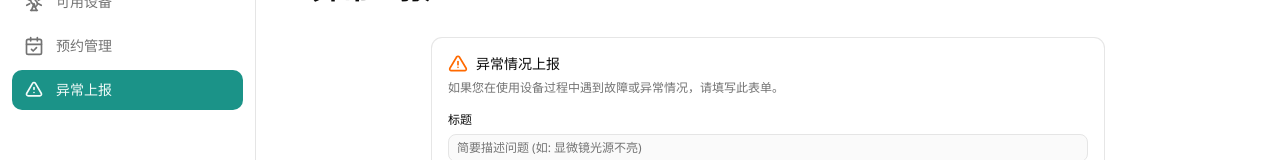
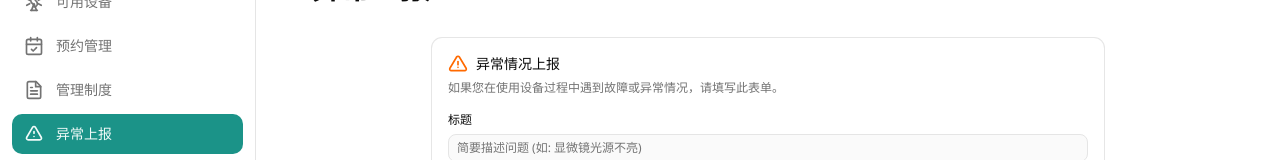
Before and after one commit to jiwangyihao/lab_system, a Next.js app: page /dashboard/monitoring/report in a window 1280 px wide. Shown: the part 142-302 px from the top of the page. Built offline with nearby package versions, Linux system fonts and the light colour scheme; no server answers; the database is empty; sample sign-in values are in the browser's storage.

Commit message:
fix(sidebar): 修复导航和添加新链接
- 移除重复的员工管理导航项，修复 key 重复错误
- 添加管理制度导航链接 (所有角色可见)
- 保持导航结构整洁有序

```diff
--- a/components/layout/sidebar.tsx
+++ b/components/layout/sidebar.tsx
@@ -91,6 +91,28 @@ const navItems: NavItem[] = [
         <rect width="18" height="18" x="3" y="4" rx="2" />
         <path d="M3 10h18" />
         <path d="m9 16 2 2 4-4" />
+      </svg>
+    ),
+  },
+  {
+    title: "管理制度",
+    href: "/dashboard/regulations",
+    icon: (
+      <svg
+        xmlns="http://www.w3.org/2000/svg"
+        viewBox="0 0 24 24"
+        fill="none"
+        stroke="currentColor"
+        strokeWidth="2"
+        strokeLinecap="round"
+        strokeLinejoin="round"
+        className="w-5 h-5"
+      >
+        <path d="M14.5 2H6a2 2 0 0 0-2 2v16a2 2 0 0 0 2 2h12a2 2 0 0 0 2-2V7.5L14.5 2z" />
+        <polyline points="14 2 14 8 20 8" />
+        <line x1="16" y1="13" x2="8" y2="13" />
+        <line x1="16" y1="17" x2="8" y2="17" />
+        <line x1="10" y1="9" x2="8" y2="9" />
       </svg>
     ),
   },
@@ -212,8 +234,8 @@ const navItems: NavItem[] = [
     roles: ["ADMIN", "HEAD", "TEACHER"],
   },
   {
-    title: "用户管理",
-    href: "/dashboard/users",
+    title: "员工管理",
+    href: "/dashboard/admin/staff",
     icon: (
       <svg
         xmlns="http://www.w3.org/2000/svg"
@@ -231,7 +253,7 @@ const navItems: NavItem[] = [
         <path d="M16 3.13a4 4 0 0 1 0 7.75" />
       </svg>
     ),
-    roles: ["ADMIN", "HEAD"],
+    roles: ["HEAD"],
   },
   {
     title: "统计报表",
```
